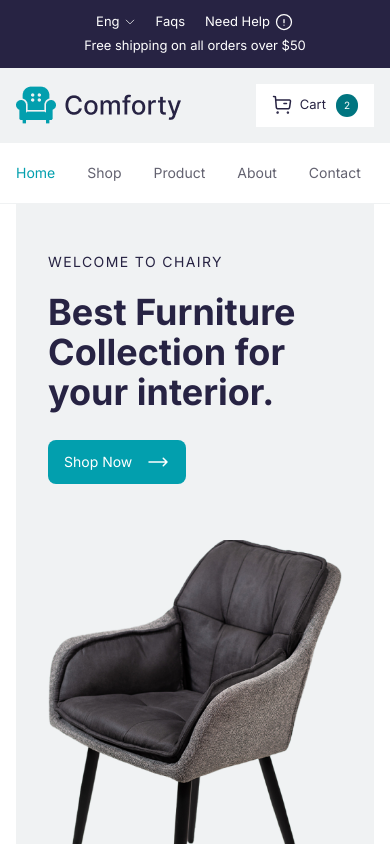
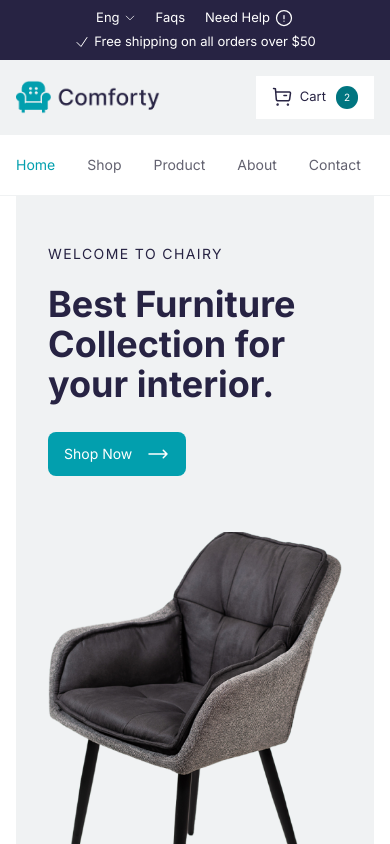
Before and after one commit to m-shoaibdev/GIAIC-NextJS-Design-Hackathon, a Next.js app in the folder comforty/: page / in a window 390 px wide. Shown: the top 844 px of the page. Built offline with nearby package versions, Linux system fonts and the light colour scheme.

Commit message:
top bar responsive fixed

```diff
--- a/comforty/src/components/header.tsx
+++ b/comforty/src/components/header.tsx
@@ -7,7 +7,7 @@
     return (
         <header>
             {/* Top bar */}
-            <div className="topbar bg-dark text-white text-13 py-3">
+            <div className="topbar bg-dark text-white text-13 py-2 md:py-3">
                 <div className="lg:container lg:mx-auto px-4 lg:px-0 flex flex-col sm:flex-row-reverse gap-1 sm:gap-4 sm:justify-between items-center">
                     <ul className="flex space-x-5">
                         <li>
@@ -29,15 +29,20 @@
                             </Link>
                         </li>
                     </ul>
-                    <p>Free shipping on all orders over $50</p>
+                    <p className="flex gap-1 items-center">
+                    <svg xmlns="http://www.w3.org/2000/svg" fill="none" viewBox="0 0 24 24" strokeWidth={1.5} stroke="currentColor" className="size-4">
+  <path strokeLinecap="round" strokeLinejoin="round" d="m4.5 12.75 6 6 9-13.5" />
+</svg>
+
+                        Free shipping on all orders over $50</p>
                 </div>
             </div>
             {/* logo and cart */}
             <div className="logo-cart bg-lightGray py-4">
                 <div className="lg:container lg:mx-auto px-4 lg:px-0 flex justify-between items-center">
-                    <Image src={Logo} alt="logo" className="w-[166px] h-auto"/>
-                    <Link href={"/cart"} className="flex gap-2 items-center bg-white py-2.5 px-4 text-13">
-                        <svg  className="size-5" viewBox="0 0 20 19" fill="none" xmlns="http://www.w3.org/2000/svg">
+                    <Image src={Logo} alt="logo" className="w-36 sm:w-40 md:w-[165px] h-auto "/>
+                    <Link href={"/cart"} className="flex gap-2 items-center bg-white py-2.5 px-4 text-13 hover:text-primary">
+                        <svg  className="size-5 " viewBox="0 0 20 19" fill="none" xmlns="http://www.w3.org/2000/svg">
                             <path d="M1.52087 0.979172L3.42754 1.30917L4.31029 11.8261C4.3442 12.2399 4.5329 12.6258 4.83873 12.9066C5.14457 13.1875 5.54506 13.3427 5.96029 13.3413H15.9611C16.3587 13.3418 16.7431 13.1987 17.0436 12.9383C17.344 12.6779 17.5404 12.3178 17.5965 11.9242L18.4673 5.91267C18.4905 5.7528 18.482 5.58991 18.4422 5.43334C18.4024 5.27676 18.3322 5.12956 18.2354 5.00015C18.1387 4.87075 18.0175 4.76168 17.8786 4.67918C17.7397 4.59667 17.5859 4.54236 17.426 4.51934C17.3673 4.51292 3.73371 4.50834 3.73371 4.50834" stroke="currentColor" strokeWidth="1.5" strokeLinecap="round" strokeLinejoin="round" />
                             <path d="M11.948 7.89542H14.4899" stroke="currentColor" strokeWidth="1.5" strokeLinecap="round" strokeLinejoin="round" />
                             <path clipRule="evenodd" d="M5.55786 16.5194C5.62508 16.5165 5.69219 16.5273 5.75515 16.551C5.81811 16.5748 5.87562 16.611 5.9242 16.6575C5.97279 16.7041 6.01145 16.76 6.03787 16.8219C6.06428 16.8837 6.0779 16.9503 6.0779 17.0176C6.0779 17.0849 6.06428 17.1515 6.03787 17.2134C6.01145 17.2753 5.97279 17.3312 5.9242 17.3777C5.87562 17.4243 5.81811 17.4605 5.75515 17.4842C5.69219 17.508 5.62508 17.5187 5.55786 17.5158C5.42942 17.5103 5.30808 17.4554 5.21914 17.3626C5.13021 17.2698 5.08057 17.1462 5.08057 17.0176C5.08057 16.8891 5.13021 16.7655 5.21914 16.6726C5.30808 16.5798 5.42942 16.5249 5.55786 16.5194Z" fill="currentColor" stroke="currentColor" strokeWidth="1.5" strokeLinecap="round" strokeLinejoin="round" />
```
